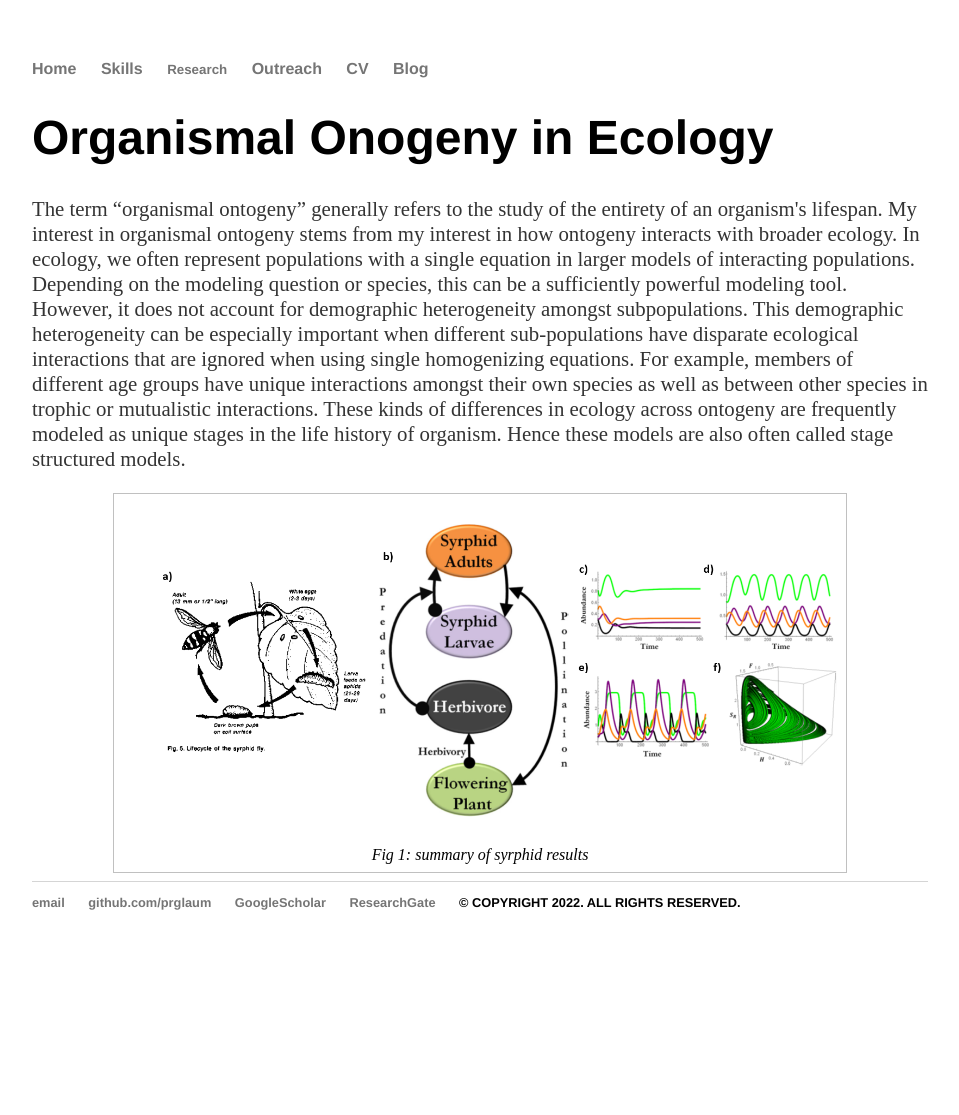
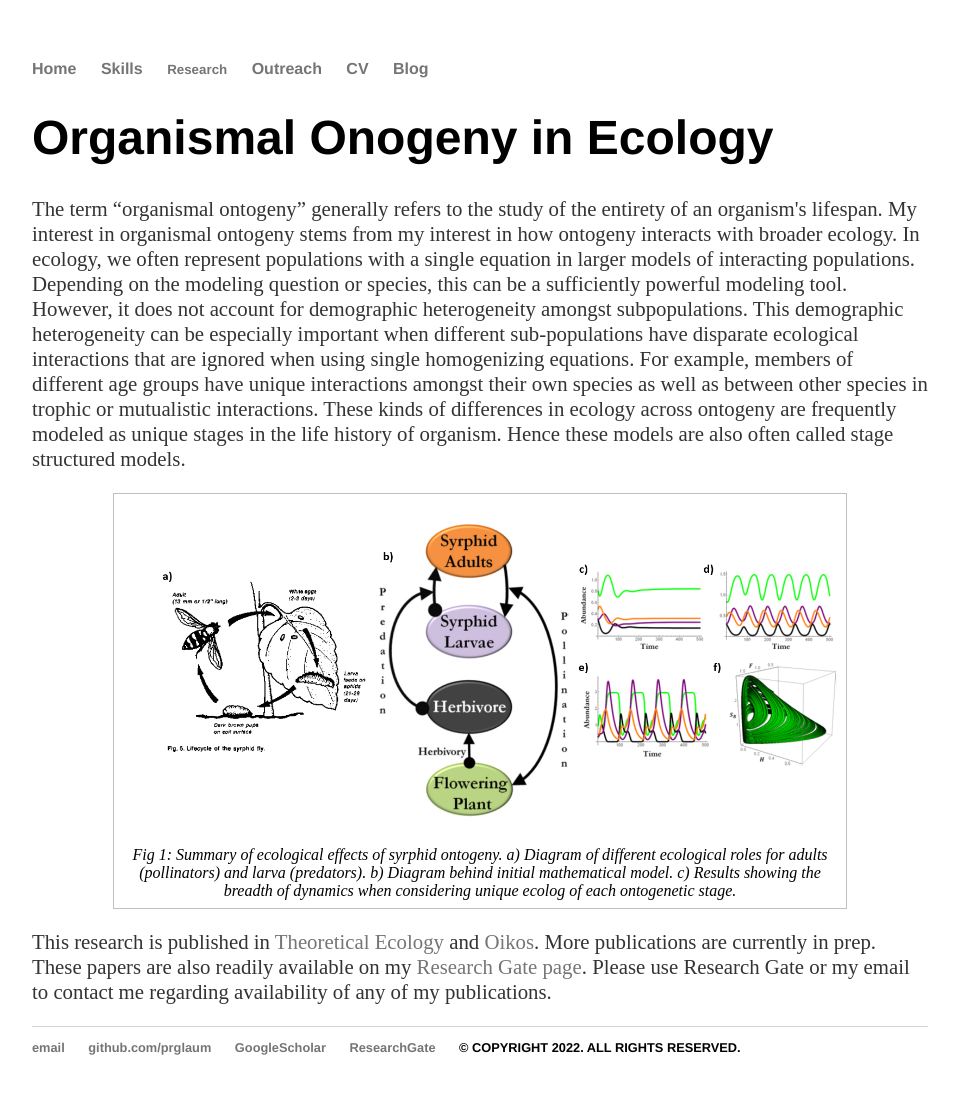
Before and after one commit to prglaum/prglaum.github.io, a Jekyll site: the page built from research/ontogeny/index.html, in a window 1280 px wide. Shown: the whole page, without its empty margins (160-1119 px from the left). Built offline with Jekyll 4.4.1, drawn with Linux system fonts in a browser that asks for light colours; before the commit the page ends 970 px from its top, so only the background shows below that.

Commit message:
Update index.html

```diff
--- a/research/ontogeny/index.html
+++ b/research/ontogeny/index.html
@@ -18,6 +18,12 @@ title: Ontogeny in Ecology
 
 <figure class="div80">
 	<p><img class=scaled src="{{site.url}}/docs/assets/images/ontogSyrphid.PNG" alt="syrphidSummary">
-	<figcaption>Fig 1: summary of syrphid results
+	<figcaption>Fig 1: Summary of ecological effects of syrphid ontogeny. a) Diagram of different ecological roles for adults (pollinators) and larva (predators).
+		b) Diagram behind initial mathematical model. c) Results showing the breadth of dynamics when considering unique ecolog of each ontogenetic stage.
 	</figcaption>
 </figure>
+
+<p display="block" style="clear:right" style="clear:left"> This research is published in <a href="https://link.springer.com/article/10.1007/s12080-017-0336-1" target="_blank" rel="noopener noreferrer">Theoretical Ecology</a>
+	and <a href="https://onlinelibrary.wiley.com/doi/abs/10.1111/oik.08099" target="_blank" rel="noopener noreferrer">Oikos</a>. More publications are currently in prep.
+	These papers are also readily available on my <a href="https://www.researchgate.net/profile/Paul-Glaum" target="_blank" rel="noopener noreferrer">Research Gate page</a>. Please use Research Gate or my email to
+	contact me regarding availability of any of my publications.
```
